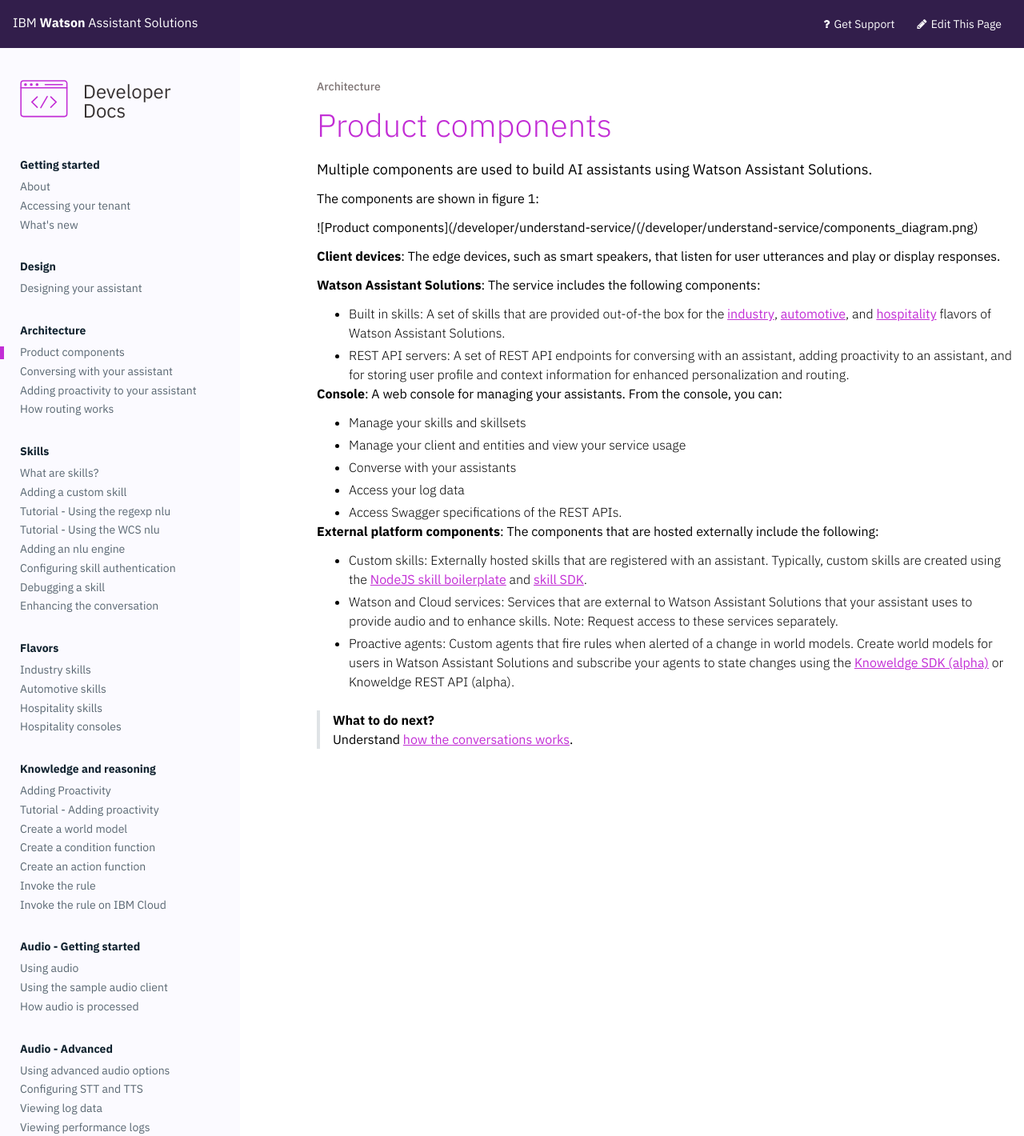
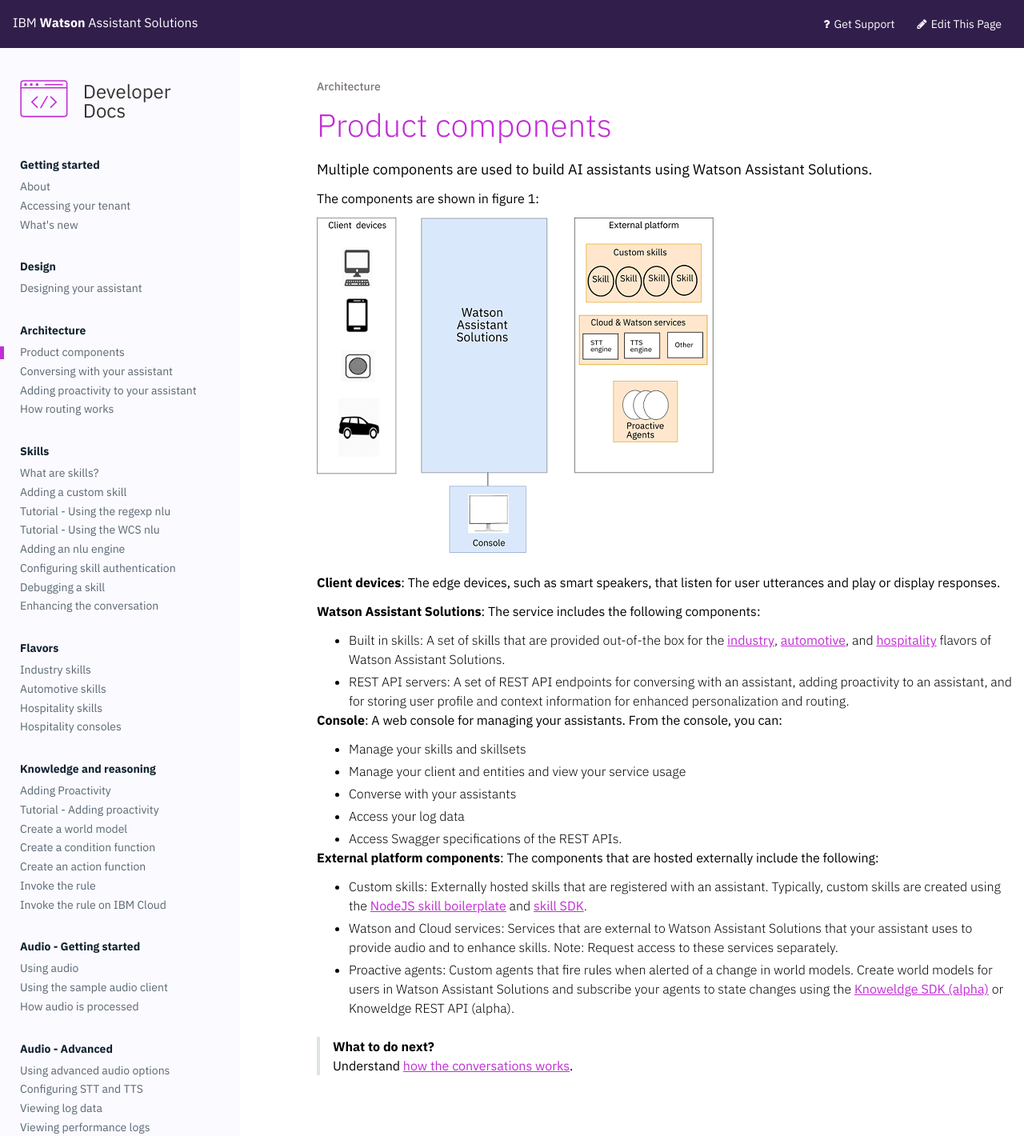
Before and after one commit to Watson-Personal-Assistant/developer, a Jekyll site: the page built from _content/understand-service/overview.md, in a window 1280 px wide. Shown: the whole page at 80% size. Built offline with Jekyll 4.4.1, drawn with Linux system fonts in a browser that asks for light colours.

Commit message:
update link

```diff
--- a/_content/understand-service/overview.md
+++ b/_content/understand-service/overview.md
@@ -6,7 +6,7 @@
 
 The components are shown in figure 1:
 
-![Product components]({{site.baseurl}}/understand-service/({{site.baseurl}}/understand-service/components_diagram.png)
+![Product components]({{site.baseurl}}/understand-service/components_diagram.png)
 
 **Client devices**:  The edge devices, such as smart speakers, that listen for user utterances and play or display responses.
 
```
